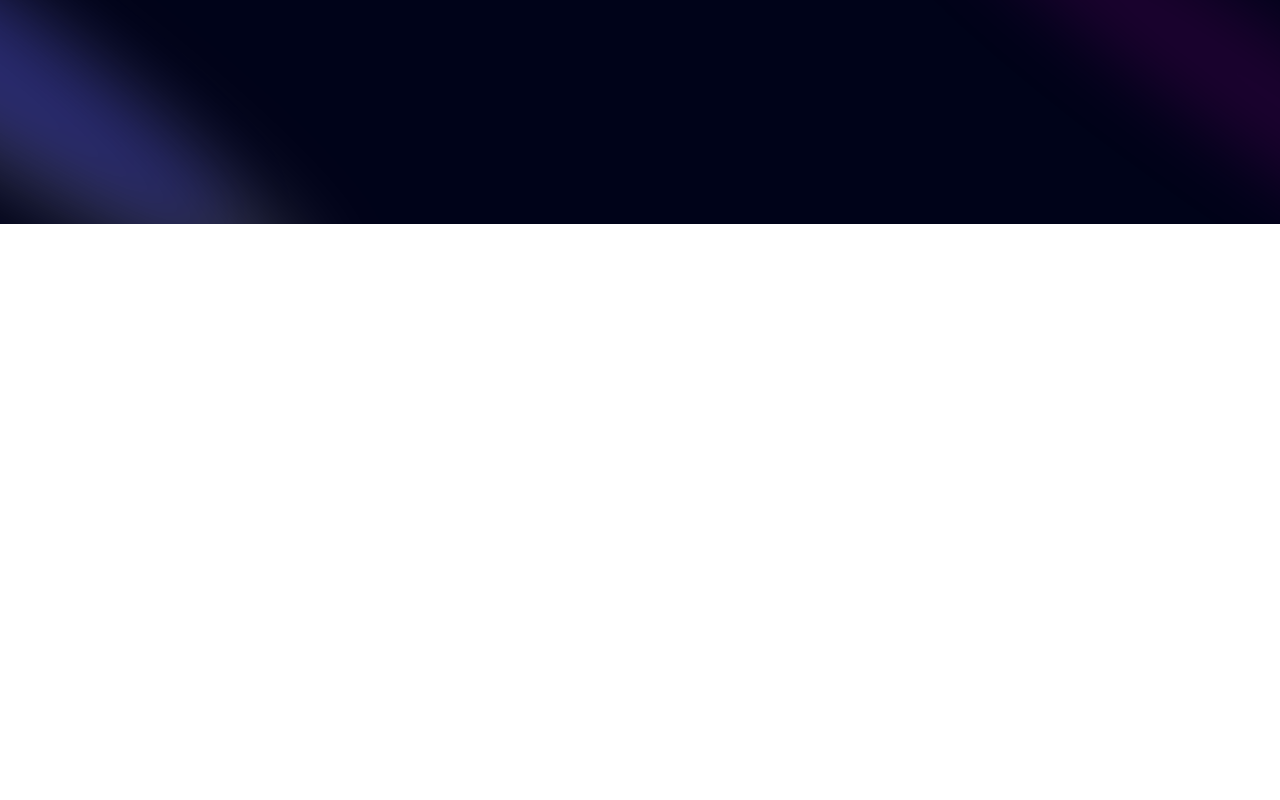
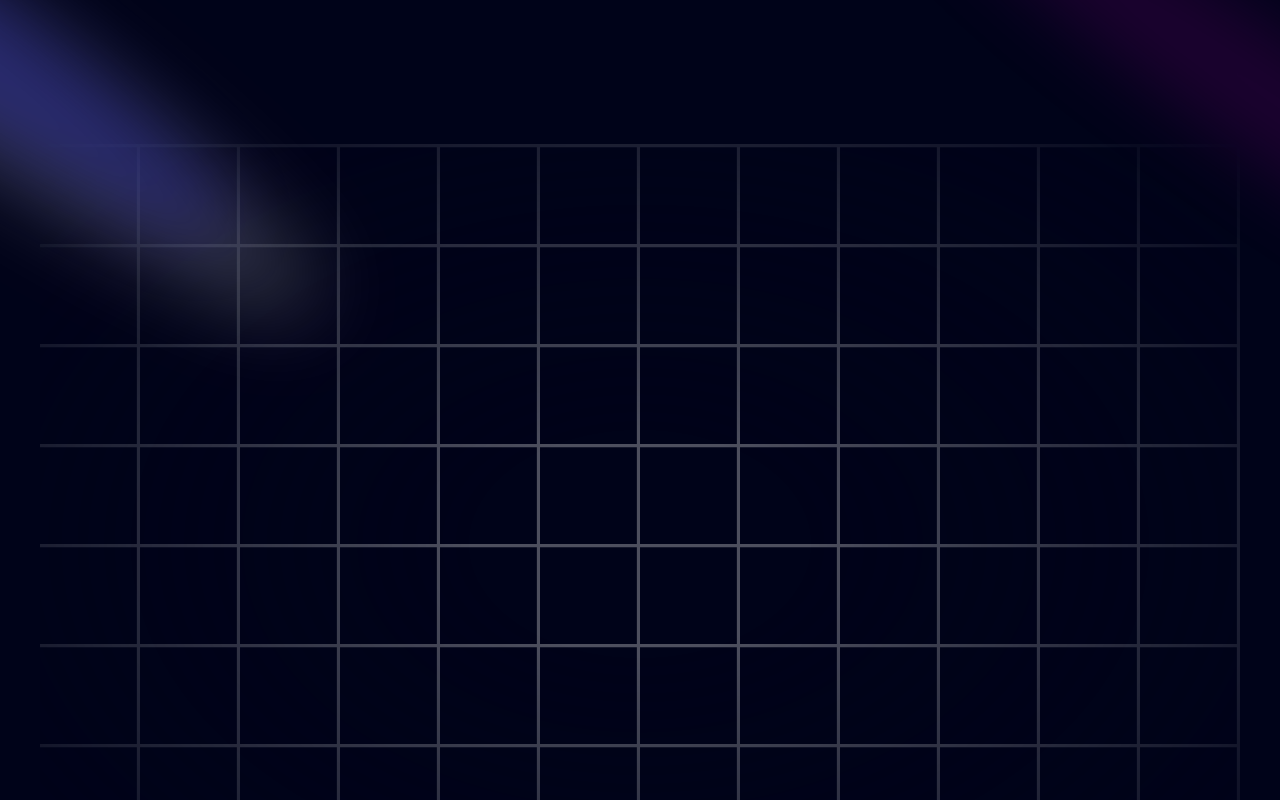
Before and after one commit to harshbisht27/portfolio-next, a Next.js app: page / in a window 1280 px wide. Shown: the top 800 px of the page. Built offline with nearby package versions, Linux system fonts and the light colour scheme.

Commit message:
add background grid and its black theme

```diff
--- a/app/layout.tsx
+++ b/app/layout.tsx
@@ -1,6 +1,7 @@
 import type { Metadata } from "next";
 import { Inter } from "next/font/google";
 import "./globals.css";
+import { ThemeProvider } from "@/app/provider"
 
 const inter = Inter({ subsets: ["latin"] });
 
@@ -16,7 +17,16 @@
 }>) {
   return (
     <html lang="en">
-      <body className={inter.className}>{children}</body>
+      <body className={inter.className}>
+      <ThemeProvider
+            attribute="class"
+            defaultTheme="dark"
+            enableSystem
+            disableTransitionOnChange
+          >
+            {children}
+          </ThemeProvider>
+      </body>
     </html>
   );
 }
--- /dev/null
+++ b/app/provider.tsx
@@ -0,0 +1,9 @@
+"use client"
+
+import * as React from "react"
+import { ThemeProvider as NextThemesProvider } from "next-themes"
+import { type ThemeProviderProps } from "next-themes/dist/types"
+
+export function ThemeProvider({ children, ...props }: ThemeProviderProps) {
+  return <NextThemesProvider {...props}>{children}</NextThemesProvider>
+}
--- a/components/Hero.tsx
+++ b/components/Hero.tsx
@@ -4,10 +4,20 @@
 const Hero = () => {
   return (
     <div className='pt-36 pb-20'>
-      <Spotlight className='-top-40 -left-10 md:-left-32 md:-top-20 h-screen ' fill='white'/>
+      <div>
+        <Spotlight className='-top-40 -left-10 md:-left-32 md:-top-20 h-screen ' fill='white'/>
       <Spotlight className='top-10 left-full h-[80vh] w-[50vw]' fill='purple'/>
       <Spotlight className='top-28 left-80 md:-top-20 md:-left-32 h-[80vh] w-[50vw]' fill='blue'/>
+      </div>
+
+      <div className="h-screen w-full dark:bg-black-100 bg-white  dark:bg-grid-white/[0.3] bg-grid-black/[0.2] relative flex items-center justify-center">
+      {/* Radial gradient for the container to give a faded look */}
+      <div className="absolute pointer-events-none inset-0 flex items-center justify-center dark:bg-black-100 bg-white [mask-image:radial-gradient(ellipse_at_center,transparent_20%,black)]"></div>
+
+
+      </div>
     </div>
+
   )
 }
 
--- a/package.json
+++ b/package.json
@@ -13,6 +13,7 @@
     "framer-motion": "^11.2.10",
     "mini-svg-data-uri": "^1.4.4",
     "next": "14.2.3",
+    "next-themes": "^0.3.0",
     "react": "^18",
     "react-dom": "^18",
     "tailwind-merge": "^2.3.0",
```
Also changed, not shown: 1 other file (tests, documents, lock files or other folders).
